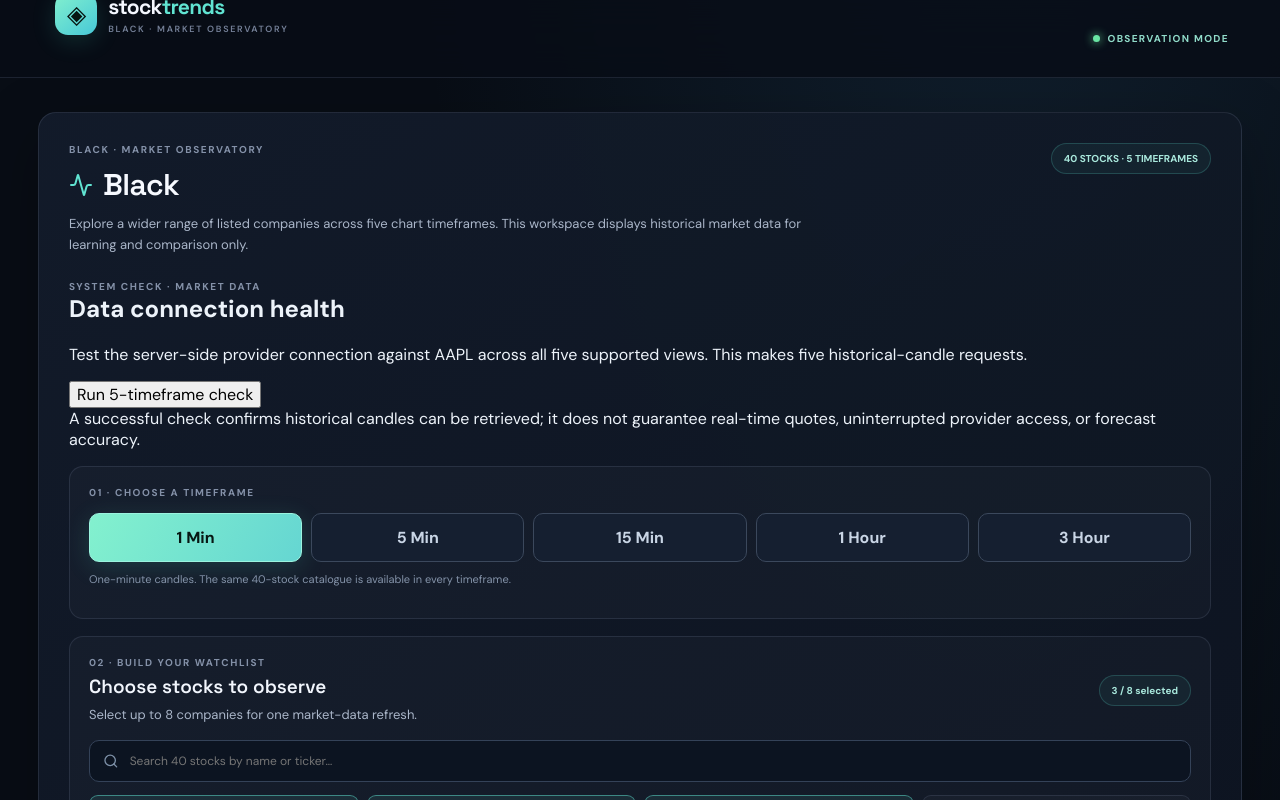
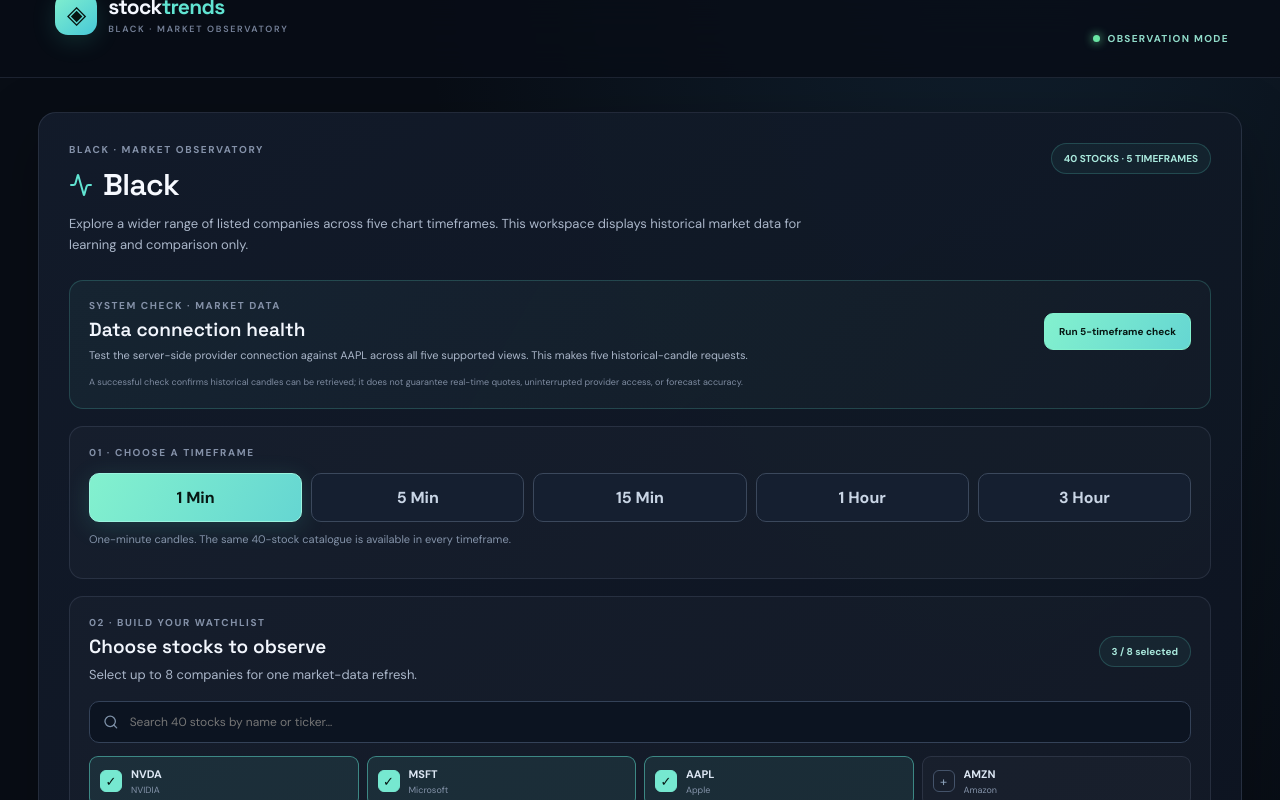
Before and after one commit to nicomonlineza-alt/Stocktrends, a React (Vite) app: page / in a window 1280 px wide. Shown: the top 800 px of the page. Built offline with nearby package versions, Linux system fonts and the light colour scheme.

Commit message:
Style market data diagnostics panel

```diff
--- a/src/black.css
+++ b/src/black.css
@@ -59,3 +59,21 @@
 @media(max-width:900px){.black-stock-grid{grid-template-columns:repeat(3,minmax(0,1fr))}}
 @media(max-width:620px){.black-only-topbar{height:66px;padding:0 14px}.black-only-topbar .brand{font-size:17px}.black-only-topbar .brand-mark{width:36px;height:36px}.black-only-badge{font-size:8px}.black-only-main{padding:16px 10px}.black-dashboard{padding:15px;border-radius:13px}.black-head{display:block}.black-head h1{font-size:25px}.black-label{display:inline-block;margin-top:12px}.black-options{grid-template-columns:repeat(3,minmax(0,1fr))}.black-picker-head{align-items:flex-start;flex-direction:column}.black-stock-grid{grid-template-columns:repeat(2,minmax(0,1fr))}.black-picker-actions{align-items:stretch;flex-direction:column}.black-load{width:100%}.black-results{grid-template-columns:1fr}.black-data-grid{gap:5px}.black-data-grid>div{padding:7px}.black-result-foot{flex-direction:column;gap:4px}}
 @media(prefers-reduced-motion:reduce){.black-dashboard *{animation:none!important;transition:none!important}}
+
+.black-diagnostics{padding:18px 19px;margin:0 0 17px;border:1px solid rgba(97,228,210,.2);border-radius:14px;background:linear-gradient(120deg,rgba(97,228,210,.055),rgba(255,255,255,.018))}
+.black-diagnostics-head{display:flex;align-items:center;justify-content:space-between;gap:15px}
+.black-diagnostics-head h2{margin:5px 0;color:#f2f6fd;font:600 19px 'Space Grotesk',sans-serif}
+.black-diagnostics-head p{max-width:720px;margin:0;color:#aab6c9;font-size:11px;line-height:1.6}
+.black-diagnostic-button{padding:11px 14px;border:1px solid #83f1ce;border-radius:9px;background:linear-gradient(120deg,#83f1ce,#65d6d2);color:#071713;font-size:10px;font-weight:800;white-space:nowrap}
+.black-diagnostic-button:disabled{opacity:.5;cursor:wait}
+.black-diagnostic-grid{display:grid;grid-template-columns:repeat(5,minmax(0,1fr));gap:8px;margin-top:14px}
+.black-diagnostic-card{min-width:0;padding:10px;border:1px solid rgba(169,185,220,.12);border-radius:9px;background:rgba(8,13,22,.48)}
+.black-diagnostic-card>div{display:flex;align-items:center;justify-content:space-between;gap:5px;margin-bottom:9px}
+.black-diagnostic-card b{color:#eaf2fa;font-size:11px}
+.black-diagnostic-card small{display:block;margin-top:5px;color:#91a0b5;font-size:9px;line-height:1.45;overflow-wrap:anywhere}
+.black-diagnostic-card p{margin:0;color:#e7b0b5;font-size:9px;line-height:1.5;overflow-wrap:anywhere}
+.diagnostic-ok,.diagnostic-fail{font-size:8px;font-weight:900;letter-spacing:.5px}
+.diagnostic-ok{color:#8ce1bc}.diagnostic-fail{color:#e6a6ad}
+.black-diagnostic-note{margin:12px 0 0;color:#7e8ba0;font-size:9px;line-height:1.55}
+@media(max-width:900px){.black-diagnostic-grid{grid-template-columns:repeat(3,minmax(0,1fr))}}
+@media(max-width:620px){.black-diagnostics-head{align-items:stretch;flex-direction:column}.black-diagnostic-button{width:100%}.black-diagnostic-grid{grid-template-columns:repeat(2,minmax(0,1fr))}}
```
